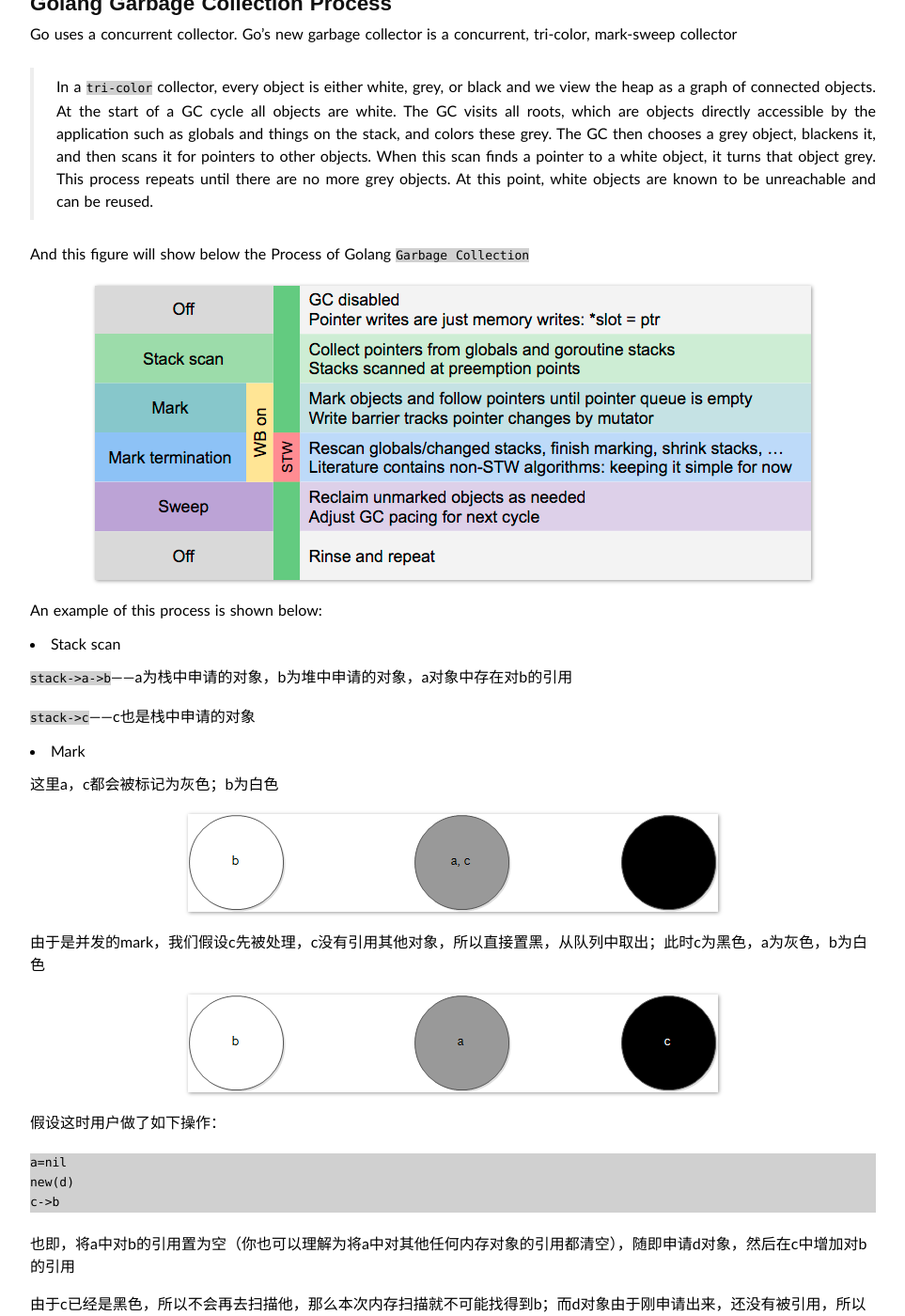
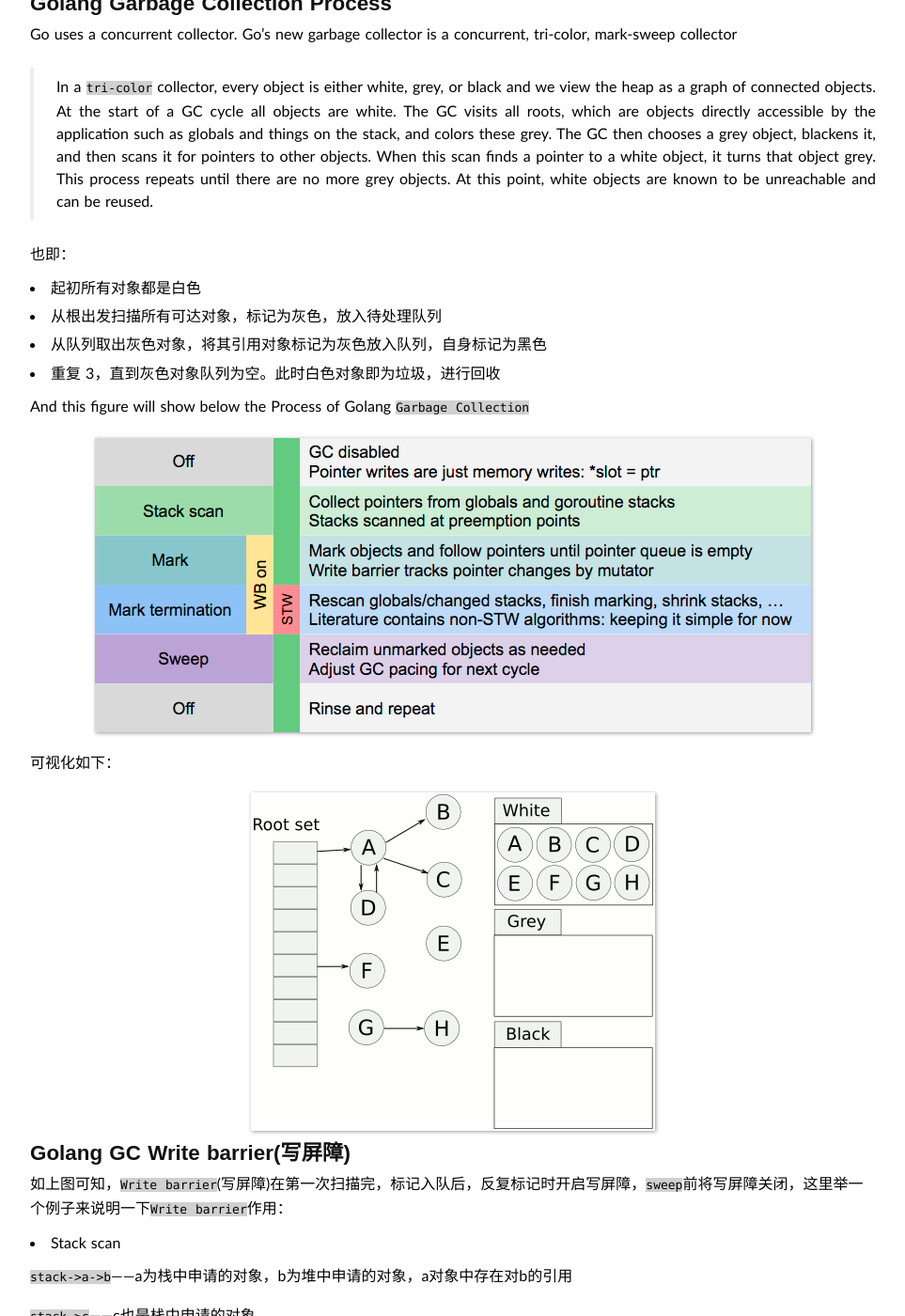
Before and after one commit to duyanghao/duyanghao.github.io, a Jekyll site: the page built from _posts/2019-1-11-golang.md, in a window 1280 px wide and 1400 px high, scrolled down 1584 px. Shown: the whole window at 94% size, without its empty margins (158-1121 px from the left). Built offline with Jekyll 4.4.1, drawn with Linux system fonts in a browser that asks for light colours; some web fonts are replaced; comment, search, counter and statistics services are not loaded; some of the changed text lies outside the part shown.

Commit message:
添加动态图
Signed-off-by: duyanghao <1294057873@qq.com>

```diff
--- a/_posts/2019-1-11-golang.md
+++ b/_posts/2019-1-11-golang.md
@@ -62,11 +62,23 @@
 
 > In a `tri-color` collector, every object is either white, grey, or black and we view the heap as a graph of connected objects. At the start of a GC cycle all objects are white. The GC visits all roots, which are objects directly accessible by the application such as globals and things on the stack, and colors these grey. The GC then chooses a grey object, blackens it, and then scans it for pointers to other objects. When this scan finds a pointer to a white object, it turns that object grey. This process repeats until there are no more grey objects. At this point, white objects are known to be unreachable and can be reused.
 
+也即：
+* 起初所有对象都是白色
+* 从根出发扫描所有可达对象，标记为灰色，放入待处理队列
+* 从队列取出灰色对象，将其引用对象标记为灰色放入队列，自身标记为黑色
+* 重复 3，直到灰色对象队列为空。此时白色对象即为垃圾，进行回收
+
 And this figure will show below the Process of Golang `Garbage Collection`
 
 ![](/public/img/Golang/gc.png)
 
-An example of this process is shown below:
+可视化如下：
+
+![](/public/img/Golang/Animation_of_tri-color_garbage_collection.gif)
+
+## Golang GC Write barrier(写屏障)
+
+如上图可知，`Write barrier`(写屏障)在第一次扫描完，标记入队后，反复标记时开启写屏障，`sweep`前将写屏障关闭，这里举一个例子来说明一下`Write barrier`作用：
 
 * Stack scan
 
@@ -123,3 +136,4 @@
 * [Go 1.5 concurrent garbage collector pacing](https://docs.google.com/document/d/1wmjrocXIWTr1JxU-3EQBI6BK6KgtiFArkG47XK73xIQ/edit#heading=h.xy314pvxblbm)
 * [What kind of Garbage Collection does Go use?](https://stackoverflow.com/questions/7823725/what-kind-of-garbage-collection-does-go-use)
 * [golang分享.pptx](https://github.com/duyanghao/Go-example/blob/master/golang%E5%88%86%E4%BA%AB.pptx)
+* [Golang 垃圾回收剖析](http://legendtkl.com/2017/04/28/golang-gc/)
```
Also changed, not shown: other parts of _posts/2019-1-11-golang.md (+2 -1 lines), public/img/Golang/Animation_of_tri-color_garbage_collection.gif (added).
